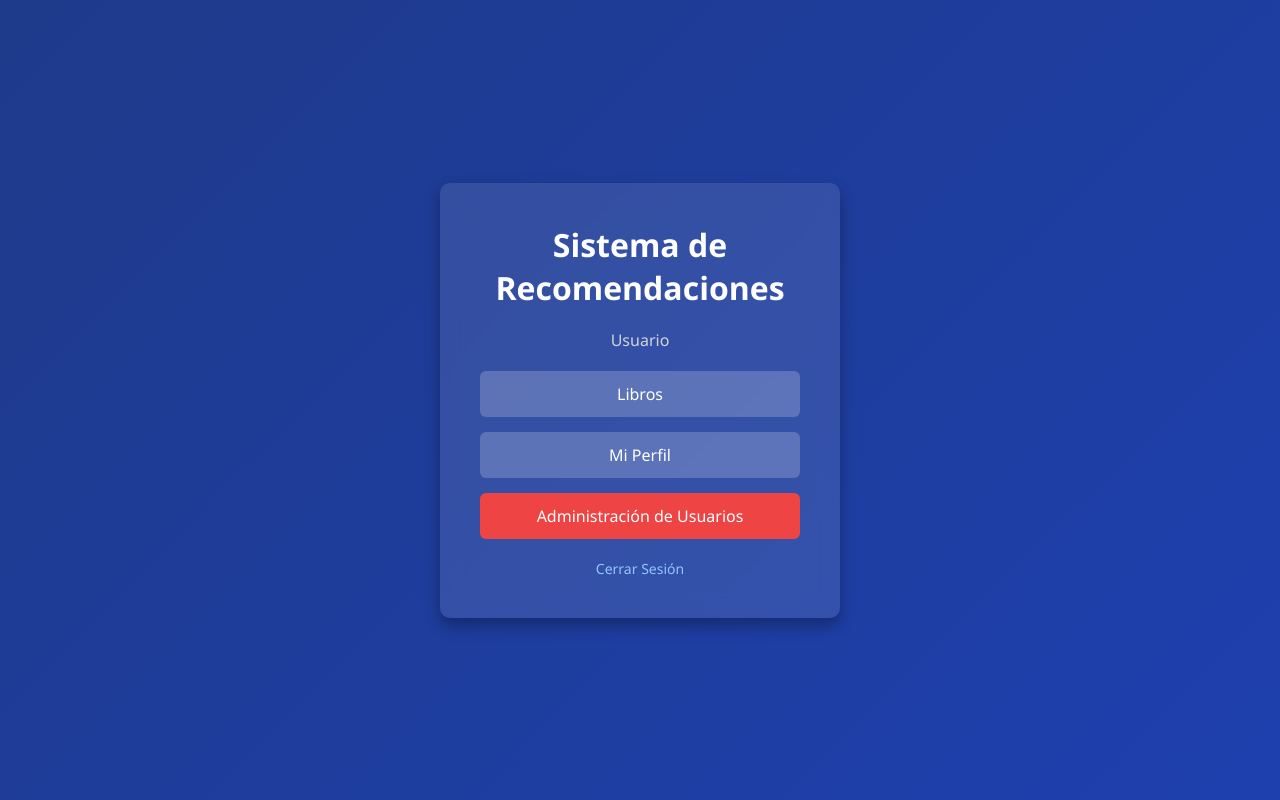
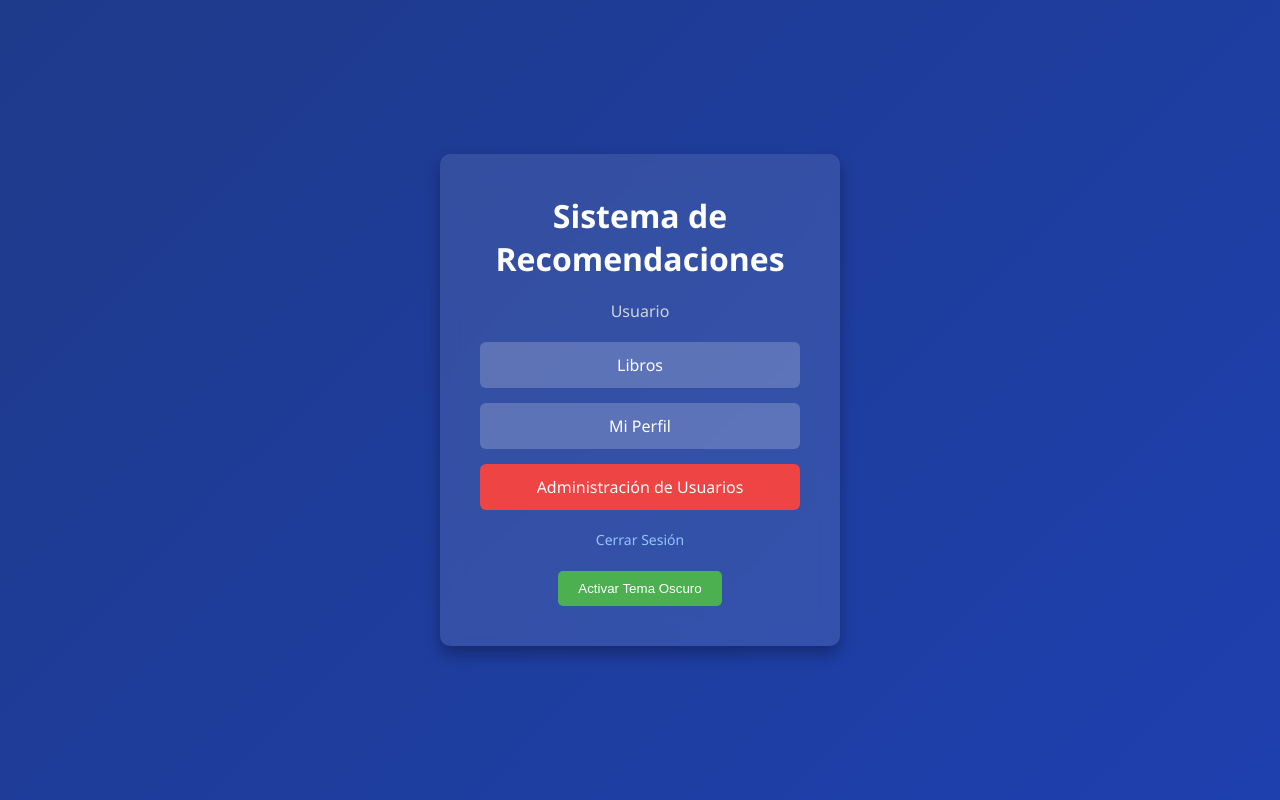
Before and after one commit to antony25810/Ingenieria_Software, a Python web app: template Login6CV3/Login6CV3/src/main/resources/templates/home.html in a window 1280 px wide. Run offline with Jinja, Linux system fonts and the light colour scheme; the template is opened without the code that fills it, so the values that code supplies are empty.

Commit message:
temas oscuro

```diff
--- /dev/null
+++ b/Login6CV3/Login6CV3/src/main/resources/static/theme.css
@@ -0,0 +1,92 @@
+:root {
+    --background-light: #f4f4f9;
+    --background-dark: #121212;
+    --text-light: #333;
+    --text-dark: #ffffff;
+    --primary-light: #4CAF50;
+    --primary-dark: #1E88E5;
+    --secondary-light: #1a237e;
+    --secondary-dark: #bb86fc;
+    --error-color: #f44336;
+    --card-background-light: #ffffff;
+    --card-background-dark: #1e1e1e;
+    --shadow-light: rgba(0, 0, 0, 0.1);
+    --shadow-dark: rgba(0, 0, 0, 0.4);
+}
+
+body {
+    background-color: var(--background-light);
+    color: var(--text-light);
+    transition: background-color 0.3s, color 0.3s;
+}
+
+body.dark-mode {
+    background-color: var(--background-dark);
+    color: var(--text-dark);
+}
+
+.header {
+    background-color: var(--secondary-light);
+    color: var(--text-dark);
+}
+
+body.dark-mode .header {
+    background-color: var(--secondary-dark);
+}
+
+.container {
+    background-color: var(--card-background-light);
+    box-shadow: 0 4px 6px var(--shadow-light);
+    color: var(--text-light);
+    transition: background-color 0.3s, box-shadow 0.3s;
+}
+
+body.dark-mode .container {
+    background-color: var(--card-background-dark);
+    box-shadow: 0 4px 6px var(--shadow-dark);
+    color: var(--text-dark);
+}
+
+.button {
+    background-color: var(--primary-light);
+    color: var(--text-dark);
+    border: none;
+    padding: 10px 20px;
+    border-radius: 5px;
+    cursor: pointer;
+    transition: background-color 0.3s;
+}
+
+body.dark-mode .button {
+    background-color: var(--primary-dark);
+}
+
+.button:hover {
+    background-color: var(--primary-dark);
+}
+
+body.dark-mode .button:hover {
+    background-color: var(--secondary-light);
+}
+
+.table {
+    width: 100%;
+    border-collapse: collapse;
+    background-color: var(--card-background-light);
+    color: var(--text-light);
+    transition: background-color 0.3s, color 0.3s;
+}
+
+body.dark-mode .table {
+    background-color: var(--card-background-dark);
+    color: var(--text-dark);
+}
+
+.table th, .table td {
+    padding: 10px;
+    border: 1px solid var(--shadow-light);
+}
+
+body.dark-mode .table th, body.dark-mode .table td {
+    border: 1px solid var(--shadow-dark);
+}
--- a/Login6CV3/Login6CV3/src/main/resources/templates/home.html
+++ b/Login6CV3/Login6CV3/src/main/resources/templates/home.html
@@ -4,6 +4,7 @@
     <meta charset="UTF-8">
     <meta name="viewport" content="width=device-width, initial-scale=1.0">
     <title>Sistema de Recomendaciones</title>
+    <link rel="stylesheet" href="/theme.css">
     <style>
         * {
             margin: 0;
@@ -98,6 +99,33 @@
         </div>
 
         <a href="/logout" class="logout">Cerrar Sesión</a>
+        <br>
+
+        <div>
+            <button id="theme-toggle" class="button">Activar Tema Oscuro</button>
+        </div>
     </div>
+
+    <script>
+        const themeToggle = document.getElementById('theme-toggle');
+        const body = document.body;
+
+        // Cargar preferencia previa
+        if (localStorage.getItem('theme') === 'dark') {
+            body.classList.add('dark-mode');
+            themeToggle.textContent = 'Desactivar Tema Oscuro';
+        }
+
+        themeToggle.addEventListener('click', () => {
+            body.classList.toggle('dark-mode');
+            if (body.classList.contains('dark-mode')) {
+                localStorage.setItem('theme', 'dark');
+                themeToggle.textContent = 'Desactivar Tema Oscuro';
+            } else {
+                localStorage.setItem('theme', 'light');
+                themeToggle.textContent = 'Activar Tema Oscuro';
+            }
+        });
+    </script>
 </body>
 </html>
```
Also changed, not shown: Login6CV3/Login6CV3/src/main/resources/templates/accesDenied.html (+24 -0 lines), Login6CV3/Login6CV3/src/main/resources/templates/administrador.html (+27 -1 lines), Login6CV3/Login6CV3/src/main/resources/templates/editarUsuario.html (+28 -1 lines), 2 other files.
